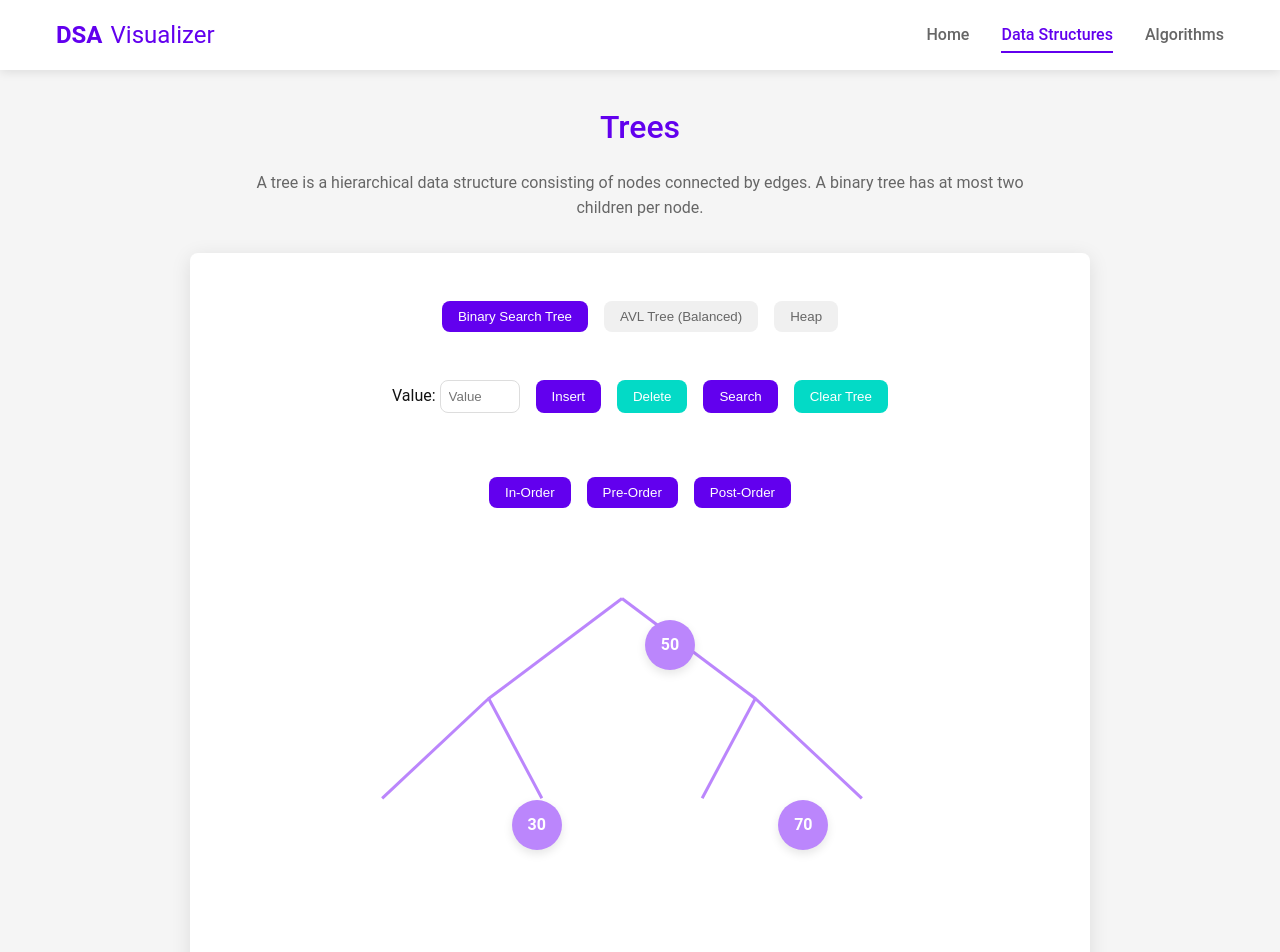
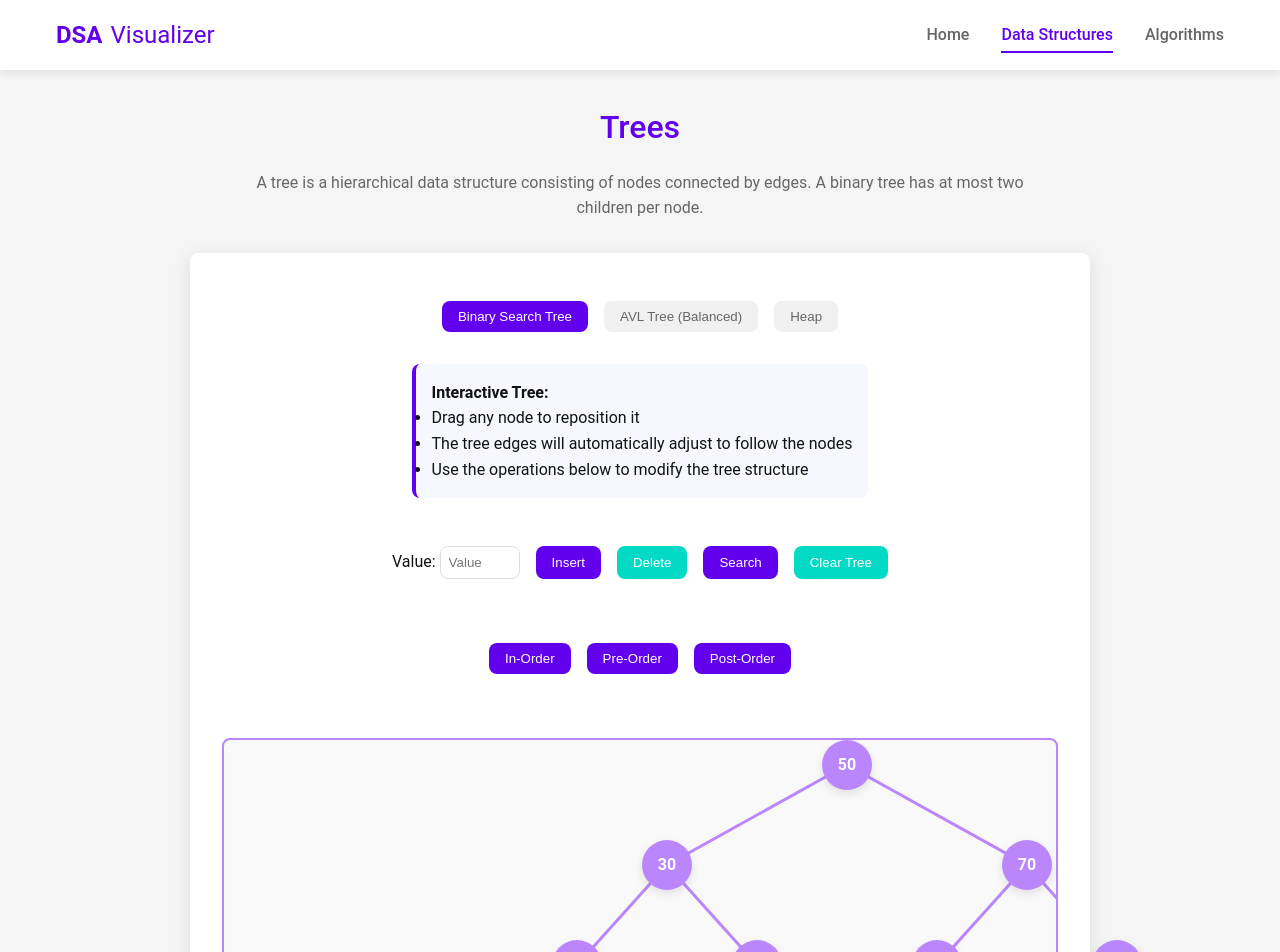
Before and after one commit to minielectron/visualdsa, a React (Create React App) app: page /data-structures/trees in a window 1280 px wide. Shown: the top 952 px of the page. Built offline with nearby package versions, Linux system fonts and the light colour scheme.

Commit message:
Fix tree edges and nodes connection

```diff
--- a/src/pages/dataStructures/GraphsPage.js
+++ b/src/pages/dataStructures/GraphsPage.js
@@ -46,6 +46,28 @@ const GraphContainer = styled.div`
   overflow: hidden;
 `;
 
+const EdgeContainer = styled.svg`
+  position: absolute;
+  top: 0;
+  left: 0;
+  width: 100%;
+  height: 100%;
+  pointer-events: none;
+  z-index: 1;
+`;
+
+const Edge = styled.path`
+  stroke: ${props => props.highlight ? 'var(--primary)' : 'var(--primary-light)'};
+  stroke-width: 3px;
+  fill: none;
+  pointer-events: all;
+  cursor: pointer;
+`;
+
+const ArrowMarker = styled.marker`
+  fill: var(--primary-light);
+`;
+
 const Vertex = styled(motion.div)`
   width: 40px;
   height: 40px;
@@ -65,25 +87,6 @@ const Vertex = styled(motion.div)`
   &:hover {
     transform: scale(1.1);
   }
-`;
-
-const Edge = styled.div`
-  position: absolute;
-  background-color: ${props => props.highlight ? 'var(--primary)' : 'var(--primary-light)'};
-  height: 3px;
-  transform-origin: 0 50%;
-  z-index: 1;
-`;
-
-const ArrowHead = styled.div`
-  position: absolute;
-  width: 0;
-  height: 0;
-  border-left: 6px solid transparent;
-  border-right: 6px solid transparent;
-  border-bottom: 10px solid var(--primary-light);
-  transform-origin: center bottom;
-  z-index: 1;
 `;
 
 const Instructions = styled.div`
@@ -577,6 +580,20 @@ const GraphsPage = () => {
         )}
 
         <GraphContainer onClick={handleAddVertex}>
+          <EdgeContainer>
+            <defs>
+              <ArrowMarker
+                id="arrowhead"
+                markerWidth="10"
+                markerHeight="7"
+                refX="9"
+                refY="3.5"
+                orient="auto"
+              >
+                <polygon points="0 0, 10 3.5, 0 7" />
+              </ArrowMarker>
+            </defs>
+
             {/* Render edges */}
             {Array.from(graph.vertices.entries()).flatMap(([fromId, from]) => {
               const edges = graph.edges.get(fromId);
@@ -589,38 +606,27 @@ const GraphsPage = () => {
                 const to = graph.vertices.get(toId);
                 if (!to) return null;
 
-              const dx = to.x - from.x;
-              const dy = to.y - from.y;
-              const length = Math.sqrt(dx * dx + dy * dy);
-              const angle = Math.atan2(dy, dx) * 180 / Math.PI;
-
                 const isHighlighted = highlightedEdges.includes(`${fromId}-${toId}`);
 
+                // Create an SVG path for the edge
+                const pathData = `M ${from.x} ${from.y} L ${to.x} ${to.y}`;
+
                 return (
-                <React.Fragment key={`${fromId}-${toId}`}>
                   <Edge
+                    key={`${fromId}-${toId}`}
+                    d={pathData}
                     highlight={isHighlighted}
-                    style={{
-                      width: length,
-                      transform: `translate(${from.x}px, ${from.y}px) rotate(${angle}deg)`,
-                    }}
+                    markerEnd={graphType === 'directed' ? 'url(#arrowhead)' : ''}
                     onContextMenu={(e) => {
                       e.preventDefault();
                       e.stopPropagation();
                       handleRemoveEdge(fromId, toId);
                     }}
                   />
-                  {graphType === 'directed' && (
-                    <ArrowHead
-                      style={{
-                        transform: `translate(${to.x - 10 * Math.cos(angle * Math.PI / 180)}px, ${to.y - 10 * Math.sin(angle * Math.PI / 180)}px) rotate(${angle + 90}deg)`,
-                      }}
-                    />
-                  )}
-                </React.Fragment>
                 );
               }).filter(Boolean);
             })}
+          </EdgeContainer>
 
           {/* Render vertices */}
           {Array.from(graph.vertices.values()).map(vertex => (
--- a/src/pages/dataStructures/TreesPage.js
+++ b/src/pages/dataStructures/TreesPage.js
@@ -1,4 +1,4 @@
-import React, { useState, useEffect, useCallback } from 'react';
+import React, { useState, useEffect, useCallback, useRef } from 'react';
 import styled from 'styled-components';
 import { motion, AnimatePresence } from 'framer-motion';
 
@@ -40,11 +40,14 @@ const TreeContainer = styled.div`
   min-height: 500px;
   margin: 2rem 0;
   position: relative;
-  overflow-x: auto;
+  overflow: visible;
   padding: 3rem;
   display: flex;
   flex-direction: column;
   align-items: center;
+  border: 2px solid var(--primary-light);
+  border-radius: var(--border-radius);
+  background: #f9f9f9;
 `;
 
 const TreeLevel = styled.div`
@@ -69,23 +72,24 @@ const TreeNode = styled(motion.div)`
   position: absolute;
   z-index: 2;
   box-shadow: 0 4px 10px rgba(0, 0, 0, 0.1);
+  cursor: move;
+  user-select: none;
 `;
 
-const EdgeContainer = styled.div`
+const EdgeContainer = styled.svg`
   position: absolute;
   top: 0;
   left: 0;
   width: 100%;
   height: 100%;
   pointer-events: none;
+  z-index: 1;
 `;
 
-const Edge = styled.div`
-  position: absolute;
-  background-color: var(--primary-light);
-  height: 3px;
-  transform-origin: 0 50%;
-  z-index: 1;
+const Edge = styled.path`
+  stroke: var(--primary-light);
+  stroke-width: 3px;
+  fill: none;
 `;
 
 const ControlsContainer = styled.div`
@@ -178,6 +182,14 @@ const OptionButton = styled.button`
   }
 `;
 
+const Instructions = styled.div`
+  margin: 1rem 0;
+  padding: 1rem;
+  background: #f5f9ff;
+  border-radius: var(--border-radius);
+  border-left: 4px solid var(--primary);
+`;
+
 class TreeNodeClass {
   constructor(value) {
     this.value = value;
@@ -188,71 +200,75 @@ class TreeNodeClass {
 
 const TreesPage = () => {
   const [root, setRoot] = useState(null);
-  const [flattenedTree, setFlattenedTree] = useState([]);
-  const [edges, setEdges] = useState([]);
+  const [treeNodes, setTreeNodes] = useState([]);
+  const [treeEdges, setTreeEdges] = useState([]);
   const [value, setValue] = useState('');
   const [message, setMessage] = useState(null);
   const [operation, setOperation] = useState(null);
   const [highlightPath, setHighlightPath] = useState([]);
   const [traversalResult, setTraversalResult] = useState(null);
   const [treeType, setTreeType] = useState('bst'); // bst, avl, heap
+  const [draggedNode, setDraggedNode] = useState(null);
+  const containerRef = useRef(null);
 
-  // Define flattenTree with useCallback before it's used
-  const flattenTree = useCallback((node, level = 0, position = 0, result = { nodes: [], connections: [] }) => {
-    if (!node) return result;
+  // Function to position nodes in a tree layout
+  const positionTreeNodes = useCallback((root) => {
+    if (!root) return { nodes: [], edges: [] };
 
-    // Add node to the correct level
-    if (!result.nodes[level]) {
-      result.nodes[level] = [];
+    const nodes = [];
+    const edges = [];
+    const levelWidth = 180;
+    const levelHeight = 100;
+
+    // Traverse the tree to assign positions
+    const traverse = (node, level, position, parentId = null) => {
+      if (!node) return;
+
+      // Calculate horizontal position based on level and position
+      const x = position * levelWidth;
+      const y = level * levelHeight;
+
+      const nodeId = nodes.length;
+      nodes.push({
+        id: nodeId,
+        value: node.value,
+        x: x,
+        y: y,
+        level,
+        position
+      });
+
+      if (parentId !== null) {
+        edges.push({
+          from: parentId,
+          to: nodeId
+        });
       }
 
-    // Calculate the width of the container
-    const containerWidth = 800;
+      // Calculate child positions (wider spacing at deeper levels)
+      if (node.left) {
+        traverse(node.left, level + 1, position - 1 / (level + 1), nodeId);
+      }
 
-    // Calculate the number of possible positions at this level (2^level)
-    const positionsAtLevel = Math.pow(2, level);
-
-    // Calculate spacing between nodes at this level
-    const spacingBetweenNodes = containerWidth / (positionsAtLevel + 1);
-
-    // Calculate x-coordinate (centered in the container)
-    const x = (position + 1) * spacingBetweenNodes;
-
-    // Calculate node position for pyramid appearance
-    const currentNode = {
-      value: node.value,
-      level,
-      position,
-      x: x,
+      if (node.right) {
+        traverse(node.right, level + 1, position + 1 / (level + 1), nodeId);
+      }
     };
 
-    result.nodes[level].push(currentNode);
+    traverse(root, 0, 0);
 
-    // Process left child
-    if (node.left) {
-      // Add connection to left child
-      result.connections.push({
-        from: { level, position, value: node.value },
-        to: { level: level + 1, position: position * 2, value: node.left.value },
-        direction: 'left'
+    // Center nodes horizontally
+    if (nodes.length > 0) {
+      const minX = Math.min(...nodes.map(n => n.x));
+      const containerWidth = containerRef.current ? containerRef.current.offsetWidth : 800;
+      const offsetX = (containerWidth / 2) - minX - levelWidth / 2;
+
+      nodes.forEach(node => {
+        node.x += offsetX;
       });
-
-      flattenTree(node.left, level + 1, position * 2, result);
     }
 
-    // Process right child
-    if (node.right) {
-      // Add connection to right child
-      result.connections.push({
-        from: { level, position, value: node.value },
-        to: { level: level + 1, position: position * 2 + 1, value: node.right.value },
-        direction: 'right'
-      });
-
-      flattenTree(node.right, level + 1, position * 2 + 1, result);
-    }
-
-    return result;
+    return { nodes, edges };
   }, []);
 
   // Initialize a sample tree when the component mounts
@@ -268,14 +284,14 @@ const TreesPage = () => {
     setRoot(initialTree);
   }, []);
 
-  // Update the flattened tree representation whenever the root changes
+  // Update the tree layout whenever the root changes
   useEffect(() => {
-    if (root) {
-      const { nodes, connections } = flattenTree(root);
-      setFlattenedTree(nodes);
-      setEdges(connections);
+    if (root && containerRef.current) {
+      const { nodes, edges } = positionTreeNodes(root);
+      setTreeNodes(nodes);
+      setTreeEdges(edges);
     }
-  }, [root, flattenTree]);
+  }, [root, positionTreeNodes, containerRef]);
 
   const showMessage = (text, type = 'success') => {
     setMessage({ text, type });
@@ -522,8 +538,8 @@ const TreesPage = () => {
 
   const handleClearTree = () => {
     setRoot(null);
-    setFlattenedTree([]);
-    setEdges([]);
+    setTreeNodes([]);
+    setTreeEdges([]);
     setHighlightPath([]);
     setTraversalResult(null);
     showMessage('Tree cleared');
@@ -566,6 +582,26 @@ const TreesPage = () => {
     }
   };
 
+  const handleNodeDragStart = (nodeId) => {
+    setDraggedNode(nodeId);
+  };
+
+  const handleNodeDrag = (e, nodeId) => {
+    if (draggedNode === nodeId) {
+      const newNodes = [...treeNodes];
+      const node = newNodes.find(n => n.id === nodeId);
+      if (node) {
+        node.x += e.movementX;
+        node.y += e.movementY;
+        setTreeNodes(newNodes);
+      }
+    }
+  };
+
+  const handleNodeDragEnd = () => {
+    setDraggedNode(null);
+  };
+
   const operationInfo = getOperationDescription();
 
   return (
@@ -598,6 +634,15 @@ const TreesPage = () => {
             Heap
           </OptionButton>
         </OptionsContainer>
+
+        <Instructions>
+          <strong>Interactive Tree:</strong>
+          <ul>
+            <li>Drag any node to reposition it</li>
+            <li>The tree edges will automatically adjust to follow the nodes</li>
+            <li>Use the operations below to modify the tree structure</li>
+          </ul>
+        </Instructions>
 
         <ControlsContainer>
           <div>
@@ -645,66 +690,50 @@ const TreesPage = () => {
           </TraversalResult>
         )}
 
-        <TreeContainer>
+        <TreeContainer ref={containerRef}>
           <EdgeContainer>
-            {edges.map((edge, index) => {
-              // Find the actual nodes in the flattened tree
-              const fromLevel = flattenedTree[edge.from.level];
-              const toLevel = flattenedTree[edge.to.level];
-
-              if (!fromLevel || !toLevel) return null;
-
-              const fromNode = fromLevel.find(n => n.value === edge.from.value);
-              const toNode = toLevel.find(n => n.value === edge.to.value);
+            {treeEdges.map((edge, index) => {
+              const fromNode = treeNodes.find(n => n.id === edge.from);
+              const toNode = treeNodes.find(n => n.id === edge.to);
 
               if (!fromNode || !toNode) return null;
 
-              // Calculate exact center positions
-              const fromX = fromNode.x;
-              const fromY = edge.from.level * 100 + 25; // Center Y of node
+              // Create path from center of one node to center of another
+              const fromX = fromNode.x + 25; // center of node
+              const fromY = fromNode.y + 25;
+              const toX = toNode.x + 25;
+              const toY = toNode.y + 25;
 
-              const toX = toNode.x;
-              const toY = edge.to.level * 100 + 25; // Center Y of node
-
-              // Calculate the length and angle of the line
-              const dx = toX - fromX;
-              const dy = toY - fromY;
-              const length = Math.sqrt(dx * dx + dy * dy);
-              const angle = Math.atan2(dy, dx) * 180 / Math.PI;
+              const pathData = `M ${fromX} ${fromY} L ${toX} ${toY}`;
 
               return (
                 <Edge
                   key={index}
-                  style={{
-                    width: length,
-                    transform: `translate(${fromX}px, ${fromY}px) rotate(${angle}deg)`,
-                    transformOrigin: '0 50%', // Set transform origin to left center
-                    height: '3px', // thicker lines
-                  }}
+                  d={pathData}
                 />
               );
             })}
           </EdgeContainer>
 
-          {flattenedTree.map((level, levelIndex) => (
-            <TreeLevel key={levelIndex} style={{ marginTop: levelIndex === 0 ? '0' : '2rem' }}>
-              {level.map((node, nodeIndex) => (
+          {treeNodes.map((node) => (
             <TreeNode
-                  key={nodeIndex}
+              key={node.id}
               highlight={highlightPath.includes(node.value)}
               style={{
-                    left: `${node.x - 25}px`, // Center the node (50px width / 2 = 25px)
-                    top: `${levelIndex * 100}px`, // Position node at its level
+                left: `${node.x}px`,
+                top: `${node.y}px`
               }}
               initial={{ opacity: 0, scale: 0.8 }}
               animate={{ opacity: 1, scale: 1 }}
               exit={{ opacity: 0, scale: 0.8 }}
               transition={{ duration: 0.3 }}
+              onMouseDown={() => handleNodeDragStart(node.id)}
+              onMouseMove={(e) => handleNodeDrag(e, node.id)}
+              onMouseUp={handleNodeDragEnd}
+              onMouseLeave={handleNodeDragEnd}
             >
               {node.value}
             </TreeNode>
-              ))}
-            </TreeLevel>
           ))}
         </TreeContainer>
 
```
Lines whose indentation alone changed are shown as unchanged.
